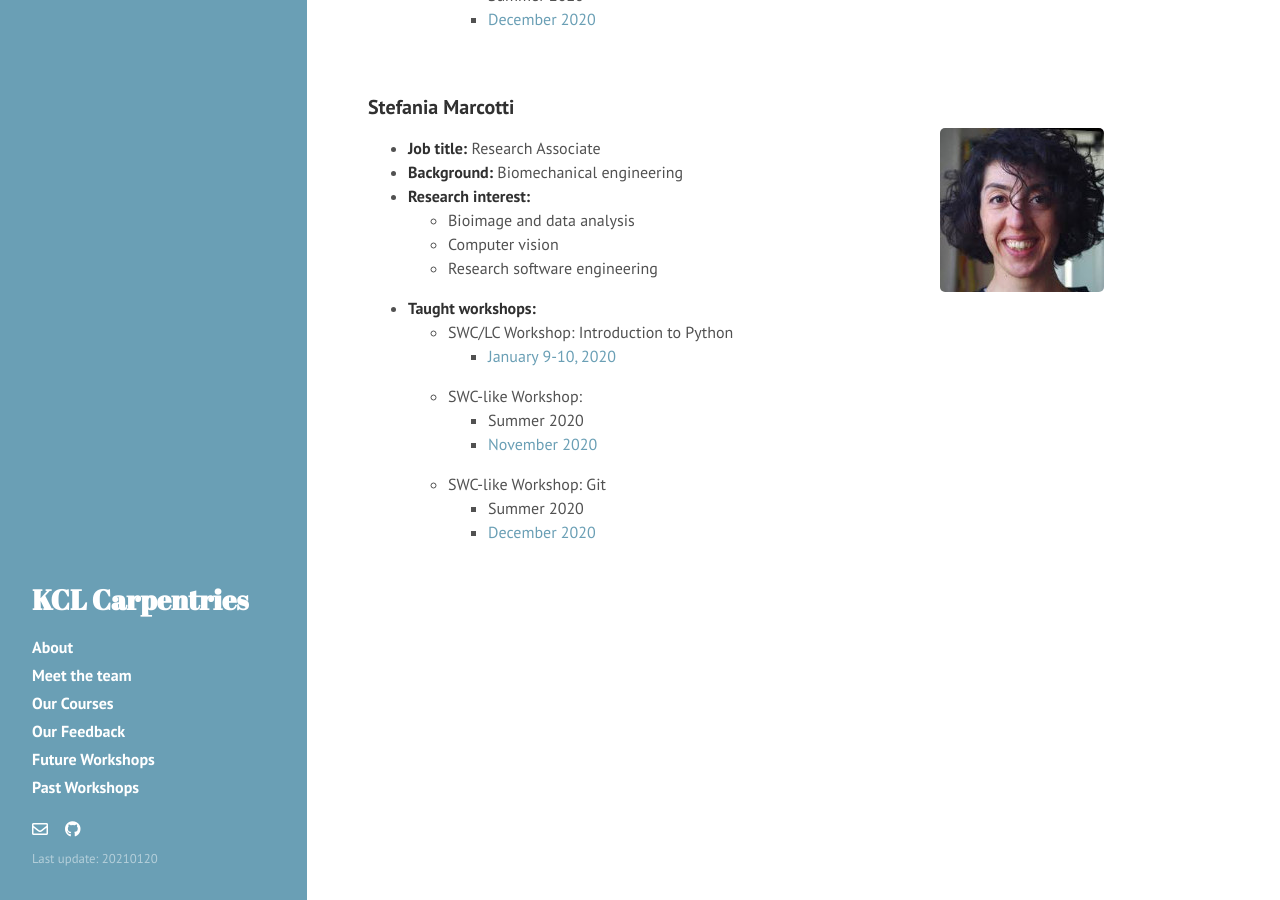
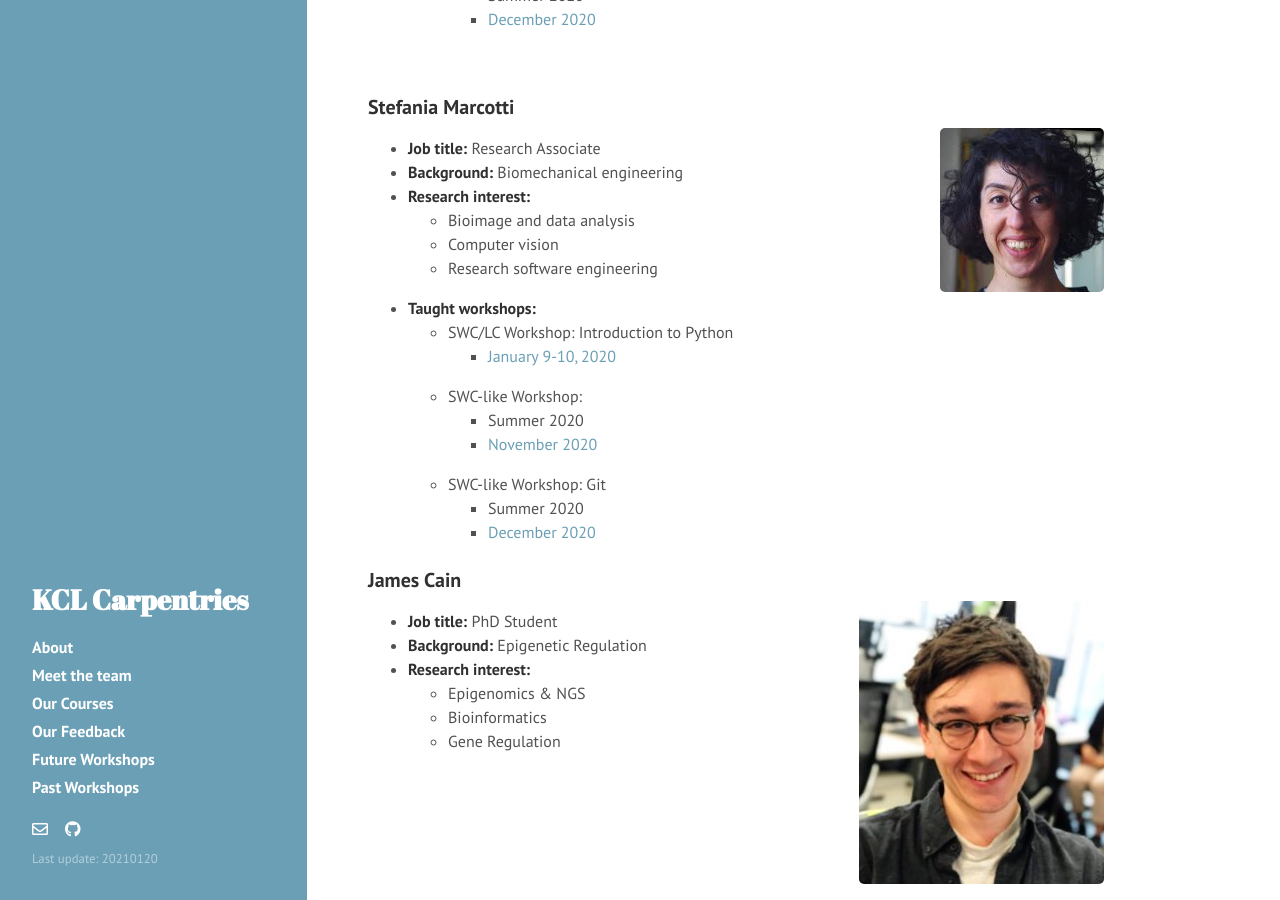
Before and after one commit to kai-lim/LondonGeneticsNetwork, a Jekyll site: the page built from team.md, in a window 1280 px wide and 900 px high, scrolled down 1432 px. Built offline with Jekyll 4.4.1, drawn with Linux system fonts in a browser that asks for light colours; nearby versions of some CDN libraries; a style sheet for code colours, icons or effects is not loaded.

Commit message:
Update team.md

```diff
--- a/team.md
+++ b/team.md
@@ -94,3 +94,15 @@ title: Meet the team
 	- SWC-like Workshop: Git
 		- Summer 2020
 		- [December 2020](https://alesssia.github.io/2020-11-180-KCL/)
+
+
+### James Cain
+
+![James Profile Pic]({{ "/" | relative_url }}assets/james.jpg)
+
+* **Job title:** PhD Student
+* **Background:** Epigenetic Regulation
+* **Research interest:**
+	- Epigenomics & NGS
+	- Bioinformatics
+	- Gene Regulation
```
